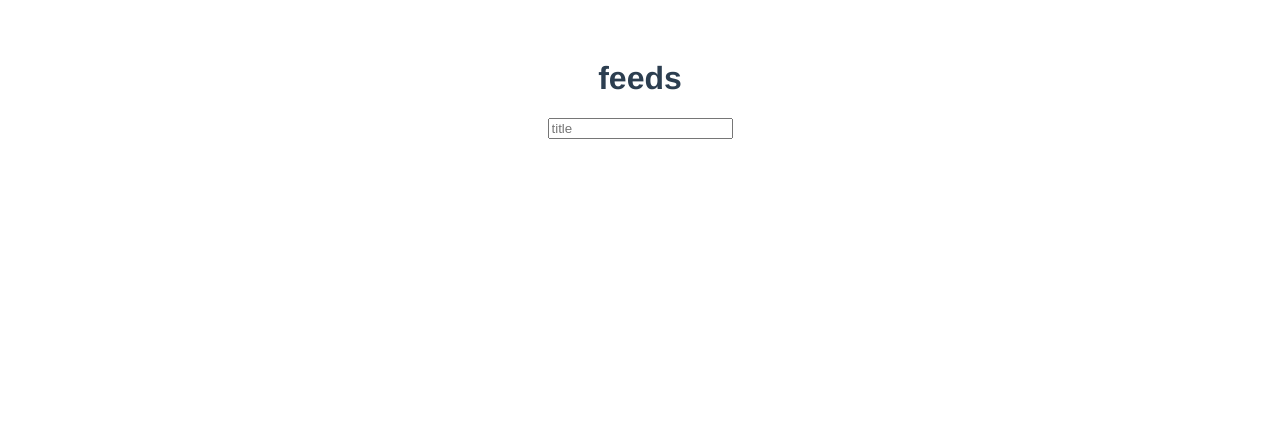
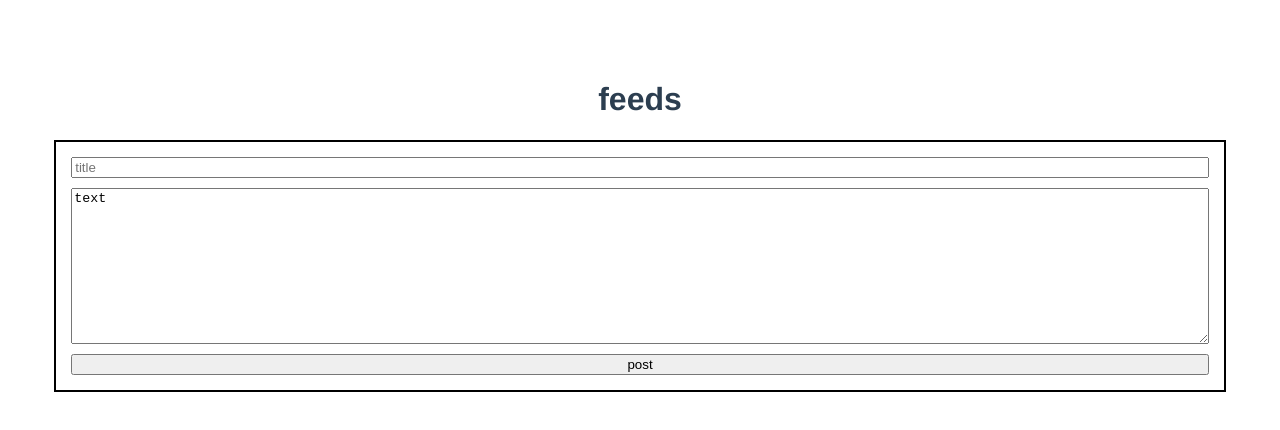
Before and after one commit to shaniashn/the-famous-cat, a Vue app: page /feeds in a window 1280 px wide. Shown: the top 430 px of the page. Built offline with nearby package versions, Linux system fonts and the light colour scheme.

Commit message:
feat: update feeds layout

```diff
--- a/src/FeedsPost.vue
+++ b/src/FeedsPost.vue
@@ -1,7 +1,11 @@
 <template>
-  <h1>feeds</h1>
-  <div class="container">
-    <input type="text" placeholder="title">
+  <div class="feeds">
+    <h1>feeds</h1>
+    <div class="container">
+      <input type="text" placeholder="title">
+      <textarea name="" id="" rows="10">text</textarea>
+      <button>post</button>
+    </div>
   </div>
 </template>
 
@@ -15,3 +19,20 @@ export default {
   }
 }
 </script>
+
+<style scoped>
+.feeds{
+  display: grid;
+}
+
+.container {
+  height: auto;
+  max-width: 100%;
+  width: 90%;
+  display: grid;
+  justify-self: center;
+  border: 2px solid black;
+  padding: 15px;
+  gap: 10px;
+}
+</style>
```
